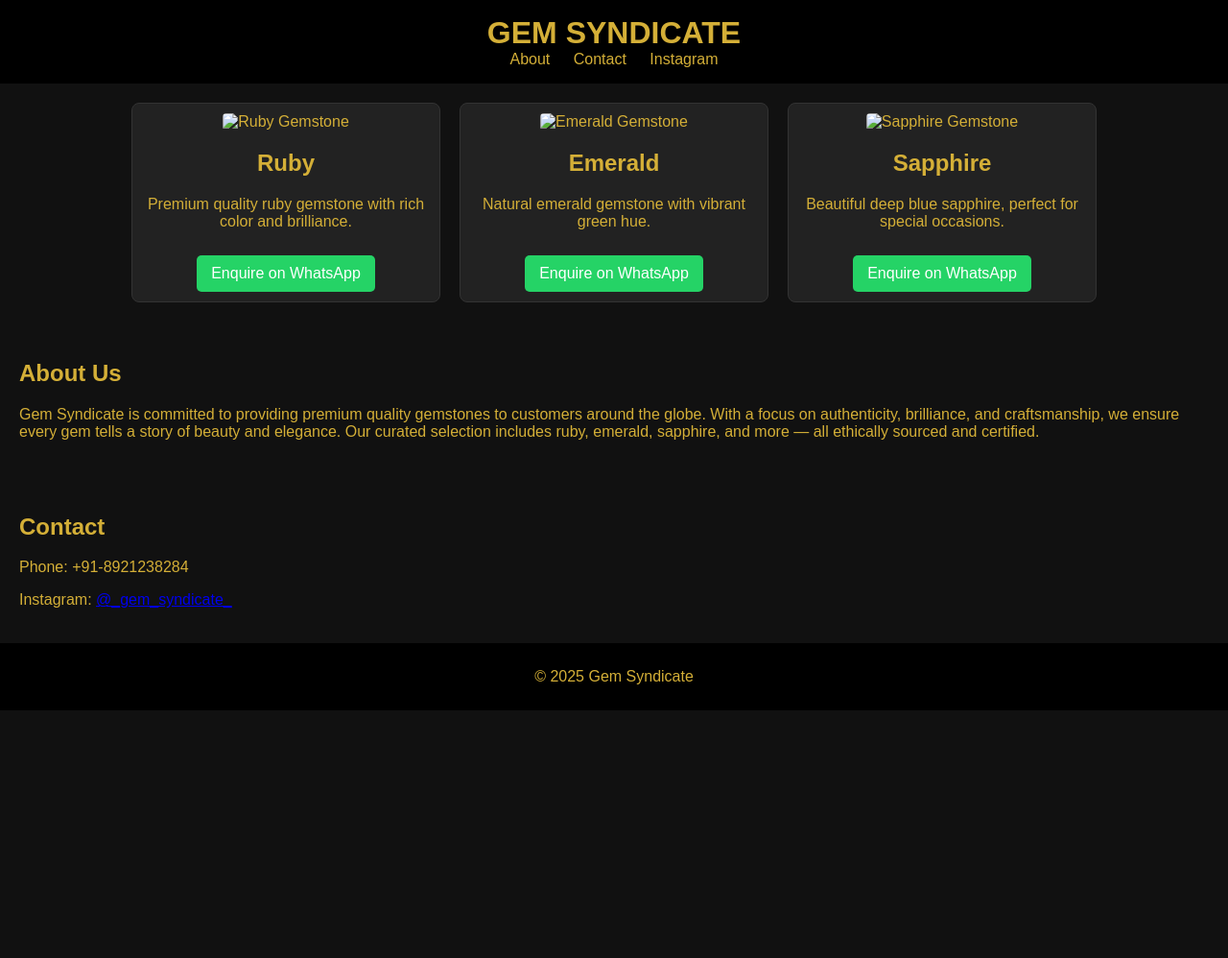
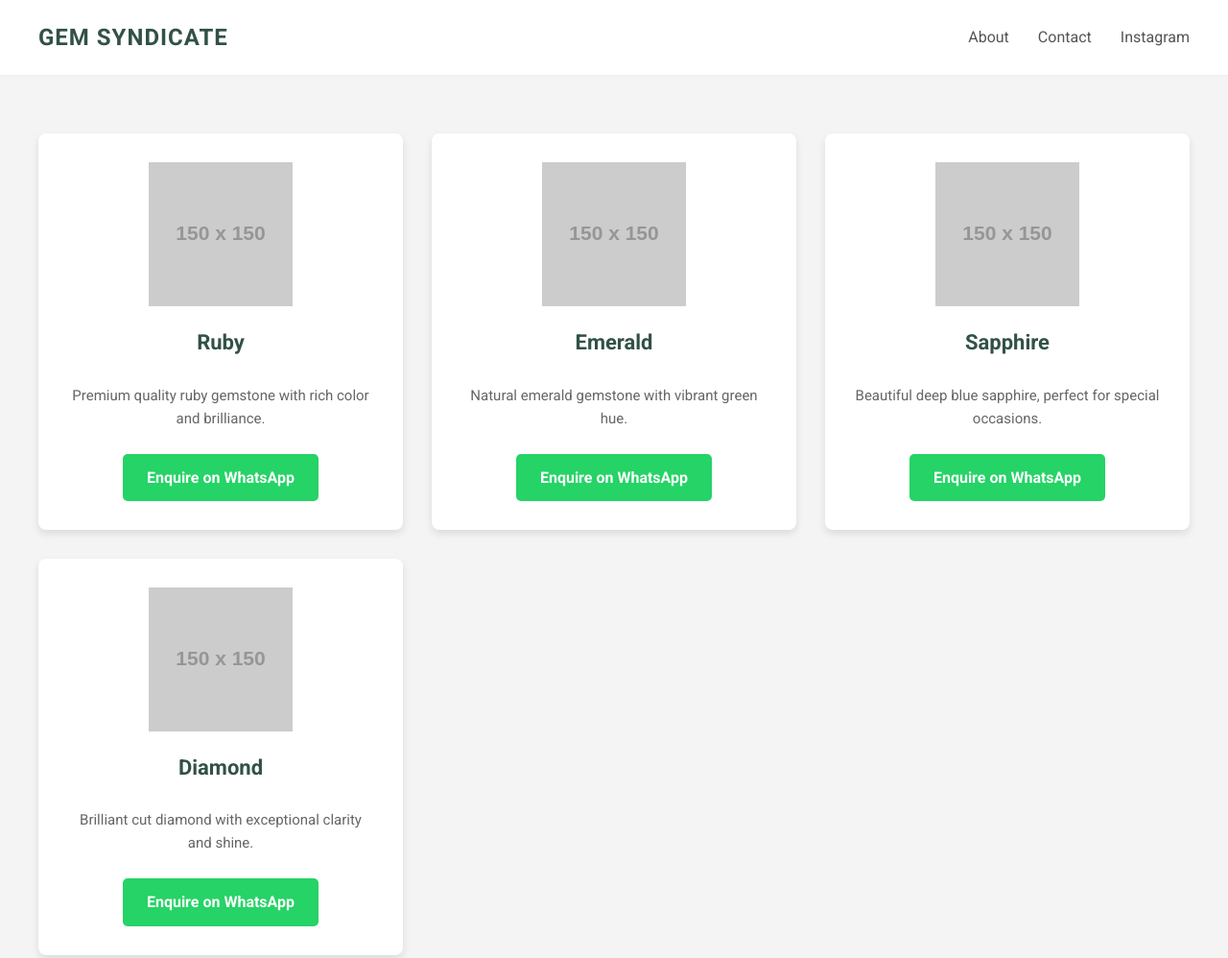
Before and after one commit to gemsyndicate/gem-syndicate, a plain HTML site: page index.html in a window 1280 px wide. Shown: the top 998 px of the page at 96% size. Before the commit the page ends 800 px from the top, so only its background shows below. Drawn offline with Linux system fonts and the light colour scheme; placeholder pictures from the web are drawn by us.

Commit message:
Add files via upload

```diff
--- a/index.html
+++ b/index.html
@@ -2,59 +2,72 @@
 <!DOCTYPE html>
 <html lang="en">
 <head>
-  <meta charset="UTF-8" />
-  <meta name="viewport" content="width=device-width, initial-scale=1.0" />
+    <meta charset="UTF-8">
+    <meta name="viewport" content="width=device-width, initial-scale=1.0">
     <title>Gem Syndicate</title>
-  <link rel="stylesheet" href="style.css" />
+    <link rel="stylesheet" href="style.css">
+    <link rel="preconnect" href="https://fonts.googleapis.com">
+    <link rel="preconnect" href="https://fonts.gstatic.com" crossorigin>
+    <link href="https://fonts.googleapis.com/css2?family=Roboto:wght@400;700&display=swap" rel="stylesheet">
 </head>
 <body>
-  <header>
+
+    <header class="main-header">
+        <div class="container">
+            <div class="logo">
                 <h1>GEM SYNDICATE</h1>
-    <nav>
-      <a href="#about">About</a>
-      <a href="#contact">Contact</a>
-      <a href="https://instagram.com/_gem_syndicate_" target="_blank">Instagram</a>
+            </div>
+            <nav class="main-nav">
+                <ul>
+                    <li><a href="#">About</a></li>
+                    <li><a href="#">Contact</a></li>
+                    <li><a href="#">Instagram</a></li>
+                </ul>
             </nav>
+        </div>
     </header>
 
     <main>
-    <section class="product">
-      <img src="images/ruby.jpg" alt="Ruby Gemstone" />
+        <section class="gemstone-showcase">
+            <div class="container">
+                <div class="gemstone-card">
+                    <img src="https://via.placeholder.com/150x150/FF0000/FFFFFF?text=Ruby" alt="Ruby Gemstone">
                     <h2>Ruby</h2>
                     <p>Premium quality ruby gemstone with rich color and brilliance.</p>
-      <a class="whatsapp" href="https://wa.me/918921238284" target="_blank">Enquire on WhatsApp</a>
+                    <a href="https://wa.me/918921238284?text=I'm%20interested%20in%20your%20Ruby." target="_blank" class="whatsapp-button">Enquire on WhatsApp</a>
+                </div>
+
+                <div class="gemstone-card">
+                    <img src="https://via.placeholder.com/150x150/008000/FFFFFF?text=Emerald" alt="Emerald Gemstone">
+                    <h2>Emerald</h2>
+                    <p>Natural emerald gemstone with vibrant green hue.</p>
+                    <a href="https://wa.me/918921238284?text=I'm%20interested%20in%20your%20Emerald." target="_blank" class="whatsapp-button">Enquire on WhatsApp</a>
+                </div>
+
+                <div class="gemstone-card">
+                    <img src="https://via.placeholder.com/150x150/0000FF/FFFFFF?text=Sapphire" alt="Sapphire Gemstone">
+                    <h2>Sapphire</h2>
+                    <p>Beautiful deep blue sapphire, perfect for special occasions.</p>
+                    <a href="https://wa.me/918921238284?text=I'm%20interested%20in%20your%20Sapphire." target="_blank" class="whatsapp-button">Enquire on WhatsApp</a>
+                </div>
+
+                <div class="gemstone-card">
+                    <img src="https://via.placeholder.com/150x150/CCCCCC/000000?text=Diamond" alt="Diamond Gemstone">
+                    <h2>Diamond</h2>
+                    <p>Brilliant cut diamond with exceptional clarity and shine.</p>
+                    <a href="https://wa.me/918921238284?text=I'm%20interested%20in%20your%20Diamond." target="_blank" class="whatsapp-button">Enquire on WhatsApp</a>
+                </div>
+            </div>
         </section>
 
-    <section class="product">
-      <img src="images/emerald.jpg" alt="Emerald Gemstone" />
-      <h2>Emerald</h2>
-      <p>Natural emerald gemstone with vibrant green hue.</p>
-      <a class="whatsapp" href="https://wa.me/918921238284" target="_blank">Enquire on WhatsApp</a>
-    </section>
-
-    <section class="product">
-      <img src="images/sapphire.jpg" alt="Sapphire Gemstone" />
-      <h2>Sapphire</h2>
-      <p>Beautiful deep blue sapphire, perfect for special occasions.</p>
-      <a class="whatsapp" href="https://wa.me/918921238284" target="_blank">Enquire on WhatsApp</a>
+        <section class="about-section">
+            <div class="container">
+                <h2>About Gem Syndicate</h2>
+                <p>Gem Syndicate is your trusted partner for precious gemstones.</p>
+                <p>Contact: <span class="contact-number">+91-8921238284</span> | Instagram: <span class="instagram-handle">@_gemsyndicate</span></p>
+            </div>
         </section>
     </main>
 
-  <section id="about">
-    <h2>About Us</h2>
-    <p>Gem Syndicate is committed to providing premium quality gemstones to customers around the globe.
-    With a focus on authenticity, brilliance, and craftsmanship, we ensure every gem tells a story of beauty and elegance.
-    Our curated selection includes ruby, emerald, sapphire, and more — all ethically sourced and certified.</p>
-  </section>
-
-  <section id="contact">
-    <h2>Contact</h2>
-    <p>Phone: +91-8921238284</p>
-    <p>Instagram: <a href="https://instagram.com/_gem_syndicate_" target="_blank">@_gem_syndicate_</a></p>
-  </section>
-
-  <footer>
-    <p>&copy; 2025 Gem Syndicate</p>
-  </footer>
 </body>
 </html>
--- a/style.css
+++ b/style.css
@@ -1,57 +1,150 @@
 
+/* General Body Styles */
 body {
-  font-family: Arial, sans-serif;
+    font-family: 'Roboto', sans-serif;
     margin: 0;
-  background: #111;
-  color: #d4af37; /* gold tone */
+    padding: 0;
+    background-color: #f4f4f4;
+    color: #333;
+    line-height: 1.6;
 }
-header {
-  background: #000;
-  padding: 1rem;
+.container {
+    max-width: 1200px;
+    margin: 0 auto;
+    padding: 0 20px;
+}
+.main-header {
+    background-color: #fff;
+    padding: 20px 0;
+    border-bottom: 1px solid #eee;
+}
+.main-header .container {
+    display: flex;
+    justify-content: space-between;
+    align-items: center;
+}
+.logo h1 {
+    margin: 0;
+    color: #315147;
+    font-size: 24px;
+    font-weight: 700;
+    letter-spacing: 1px;
+}
+.main-nav ul {
+    margin: 0;
+    padding: 0;
+    list-style: none;
+    display: flex;
+}
+.main-nav ul li {
+    margin-left: 30px;
+}
+.main-nav ul li a {
+    text-decoration: none;
+    color: #555;
+    font-weight: 400;
+    font-size: 16px;
+    transition: color 0.3s ease;
+}
+.main-nav ul li a:hover {
+    color: #315147;
+}
+.gemstone-showcase {
+    padding: 60px 0;
     text-align: center;
 }
-header h1 {
-  margin: 0;
+.gemstone-showcase .container {
+    display: grid;
+    grid-template-columns: repeat(auto-fit, minmax(280px, 1fr));
+    gap: 30px;
+    justify-content: center;
 }
-nav a {
-  margin: 0 10px;
-  color: #d4af37;
-  text-decoration: none;
+.gemstone-card {
+    background-color: #fff;
+    border-radius: 8px;
+    box-shadow: 0 4px 8px rgba(0, 0, 0, 0.1);
+    padding: 30px;
+    text-align: center;
+    display: flex;
+    flex-direction: column;
+    justify-content: space-between;
+    align-items: center;
+    min-height: 350px;
 }
-main {
-  display: flex;
-  flex-wrap: wrap;
-  justify-content: center;
-  gap: 20px;
-  padding: 20px;
+.gemstone-card img {
+    width: 150px;
+    height: 150px;
+    object-fit: contain;
+    margin-bottom: 20px;
 }
-.product {
-  border: 1px solid #333;
-  padding: 10px;
-  max-width: 300px;
-  text-align: center;
-  background: #222;
-  border-radius: 8px;
+.gemstone-card h2 {
+    color: #315147;
+    font-size: 22px;
+    margin-top: 0;
+    margin-bottom: 10px;
 }
-.product img {
-  width: 100%;
-  height: auto;
-  border-radius: 4px;
+.gemstone-card p {
+    color: #666;
+    font-size: 15px;
+    margin-bottom: 25px;
+    flex-grow: 1;
 }
-.whatsapp {
+.whatsapp-button {
     display: inline-block;
-  margin-top: 10px;
-  padding: 10px 15px;
-  background: #25d366;
+    background-color: #25d366;
     color: #fff;
+    padding: 12px 25px;
     border-radius: 5px;
     text-decoration: none;
+    font-weight: 700;
+    transition: background-color 0.3s ease;
 }
-#about, #contact {
-  padding: 20px;
+.whatsapp-button:hover {
+    background-color: #1da851;
 }
-footer {
+.about-section {
+    background-color: #315147;
+    color: #fff;
+    padding: 80px 0;
     text-align: center;
-  padding: 10px;
-  background: #000;
+    margin-top: 40px;
 }
+.about-section h2 {
+    font-size: 32px;
+    margin-bottom: 20px;
+    position: relative;
+}
+.about-section h2::after {
+    content: '';
+    display: block;
+    width: 60px;
+    height: 3px;
+    background-color: #fff;
+    margin: 10px auto 0;
+}
+.about-section p {
+    font-size: 18px;
+    margin-bottom: 10px;
+}
+.about-section .contact-number,
+.about-section .instagram-handle {
+    font-weight: 700;
+}
+@media (max-width: 768px) {
+    .main-header .container {
+        flex-direction: column;
+        text-align: center;
+    }
+    .main-nav ul {
+        margin-top: 15px;
+    }
+    .main-nav ul li {
+        margin: 0 15px;
+    }
+    .gemstone-showcase .container {
+        grid-template-columns: 1fr;
+    }
+    .gemstone-card {
+        margin-bottom: 20px;
+    }
+}
```
Also changed, not shown: images/emerald.jpg (added), images/ruby.jpg (added). Lines whose indentation alone changed are shown as unchanged.
